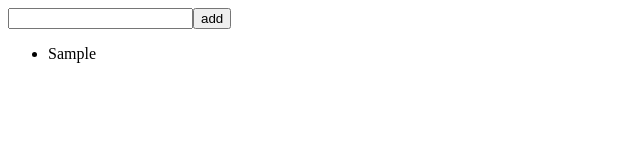
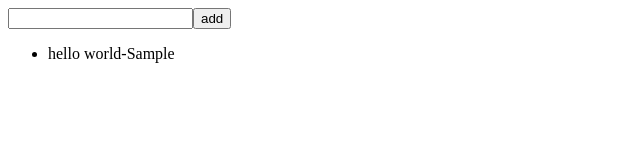
Before and after one commit to cheesecakeeee/react-todolist, a React (Create React App) app: page / in a window 1280 px wide. Both pictures are taken after typing "Sample" into the empty fields and a click on the button "add". Shown: the top 160 px of the page, without its empty margins (0-640 px from the left). Built offline with nearby package versions, Linux system fonts and the light colour scheme.

Commit message:
设置PropTypes属性校验遗漏

```diff
--- a/src/TodoItem.js
+++ b/src/TodoItem.js
@@ -1,4 +1,5 @@
 import React, { Component } from 'react'
+import PropTypes from 'prop-types'
 
 class TodoItem extends Component{
   constructor (props) {
@@ -12,11 +13,24 @@ class TodoItem extends Component{
   }
 
   render () {
-    const { content } = this.props
+    const { content, test } = this.props
     return (
-      <li onClick={this.handleDeleteItem}>{content}</li>
+      <li onClick={this.handleDeleteItem}>
+        {test}-{content}
+      </li>
     )
   }
 }
 
+TodoItem.propTypes = {
+  test: PropTypes.string.isRequired,
+  content: PropTypes.string,
+  deleteItem: PropTypes.func,
+  index: PropTypes.number,
+}
+
+TodoItem.defaultProps = {
+  test: 'hello world'
+}
+
 export default TodoItem
```
